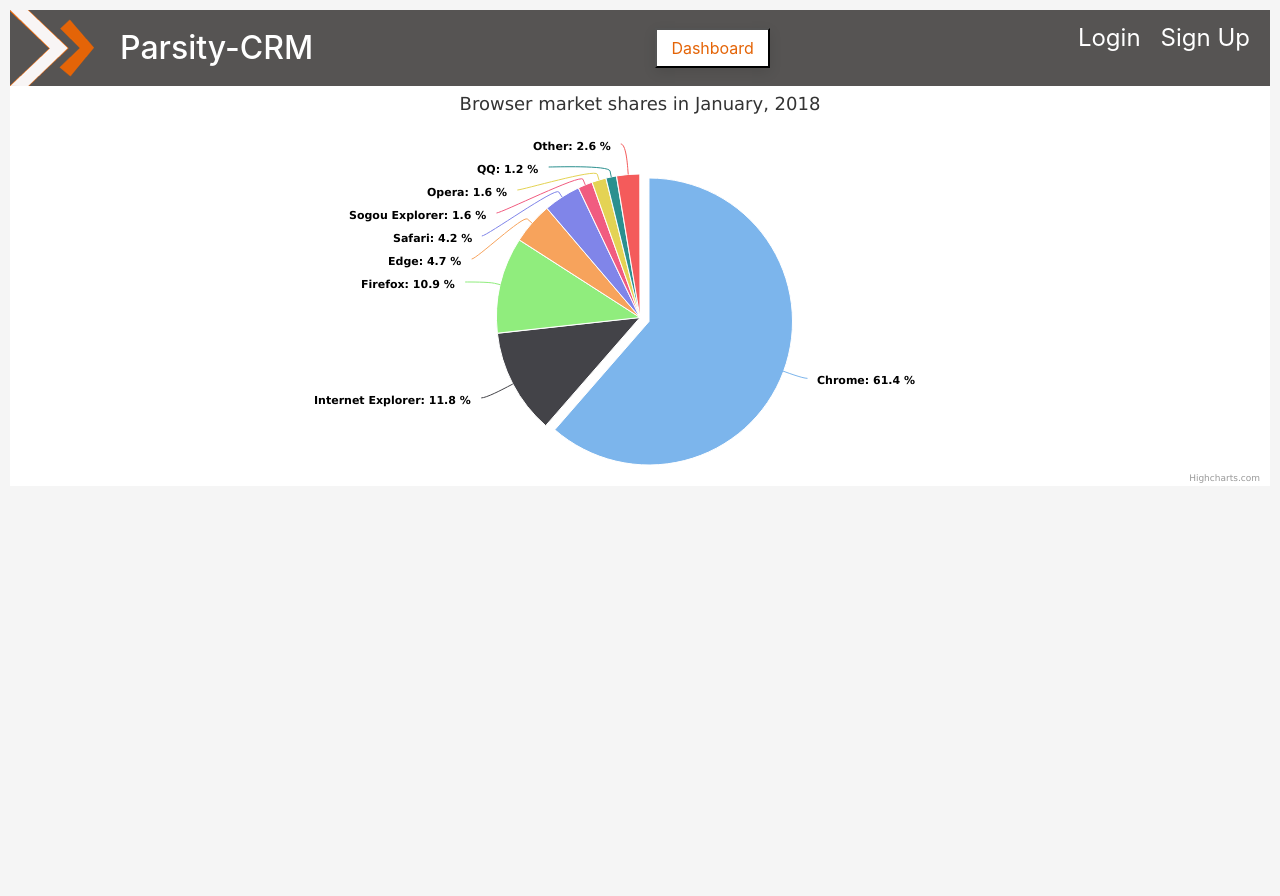
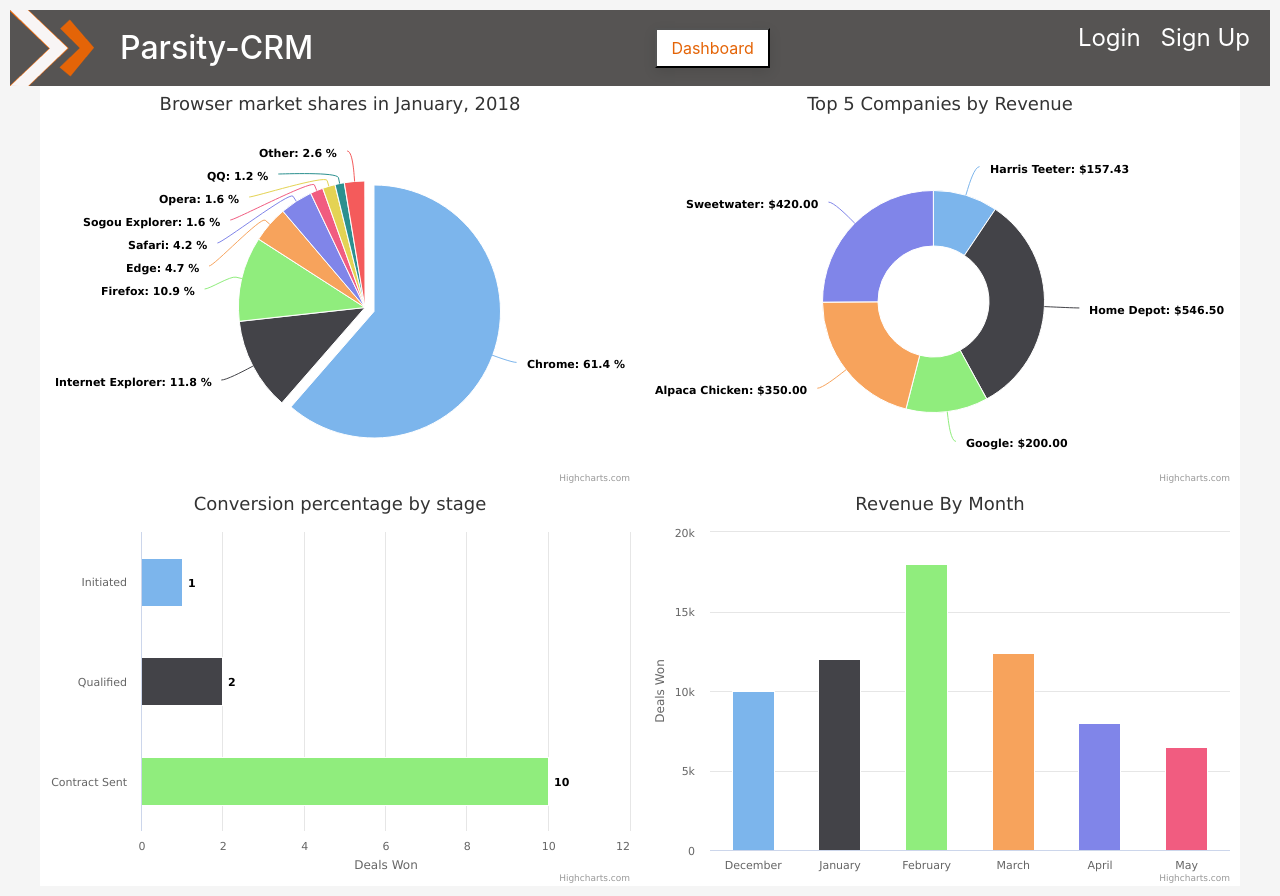
Before and after one commit to connordipietro/closr, a React (Create React App) app in the folder client/: page /dashboard in a window 1280 px wide. Before the commit the page ends 800 px from the top, so only its background shows below. Built offline with nearby package versions, Linux system fonts and the light colour scheme; no server answers.

Commit message:
dashboard graphs, sample data, logo default

```diff
--- a/client/package.json
+++ b/client/package.json
@@ -10,7 +10,6 @@
     "axios": "^0.21.1",
     "bootstrap": "^5.0.1",
     "bootstrap-icons": "^1.5.0",
-    "chart.js": "^3.3.2",
     "highcharts": "^9.1.0",
     "highcharts-react-official": "^3.0.0",
     "lodash": "^4.17.21",
--- a/client/src/components/companies/companies-veiw.js
+++ b/client/src/components/companies/companies-veiw.js
@@ -11,6 +11,7 @@ const queryString = require('query-string');
 function CompaniesView() {
   const { companies } = useSelector(state => state.companyData);
   const { error } = useSelector(state => state.companyData);
+
   const dispatch = useDispatch();
   const location = useLocation();
  /*  const [urlQuery, setUrlQuery] = useState(1); */
@@ -24,7 +25,9 @@ function CompaniesView() {
 
   function renderCompaniesDisplay () {
     if ((_.isEmpty(error) && (!_.isEmpty(companies)))) { // if companies returned from dispatch, render companies
+
       const companyTableRows = companies.map(item => {
+        item.logo = item.logo ? item.logo : 'https://media.tarkett-image.com/large/TH_24567080_24594080_24596080_24601080_24563080_24565080_24588080_001.jpg';
       return (
         <tr key={item._id} className ="table-row">
           <td ><Link className="company-name" to={`companies/${item._id}`}><img src={item.logo} onerror="this.onerror=null; this.remove();" alt="" width="40 auto"/>   {item.name}</Link></td>
--- a/client/src/components/dashboard/dashboard-view/dashboard-display-1.js
+++ b/client/src/components/dashboard/dashboard-view/dashboard-display-1.js
@@ -1,14 +1,12 @@
-import React from 'react'
-import { render } from 'react-dom'
-import Highcharts from 'highcharts'
-import HighchartsReact from 'highcharts-react-official'
+import React from 'react';
+import Highcharts from 'highcharts';
+import HighchartsReact from 'highcharts-react-official';
 import { useSelector, useDispatch } from "react-redux";
 import { getDeals } from '../../../actions';
 import { useEffect } from 'react';
 
+const DashboardView1 = () => {
 
-const DashboardView1 = () => {
-  const { deals }  = useSelector(state => state.dealsData);
   const dispatch = useDispatch();
   useEffect(() => { // loads all deals on initial render
     dispatch(getDeals());
--- /dev/null
+++ b/client/src/components/dashboard/dashboard-view/dashboard-display-2.js
@@ -0,0 +1,79 @@
+import React from 'react'
+import { render } from 'react-dom'
+import Highcharts from 'highcharts'
+import HighchartsReact from 'highcharts-react-official'
+import { useSelector, useDispatch } from "react-redux";
+import { getDeals } from '../../../actions';
+import { useEffect } from 'react';
+
+const DashboardView2 = () => {
+
+  const dispatch = useDispatch();
+  useEffect(() => { // loads all deals on initial render
+    dispatch(getDeals());
+  // eslint-disable-next-line react-hooks/exhaustive-deps
+  },  [getDeals]);
+
+    const options = {
+      chart: {
+        type: 'pie'
+    },
+    title: {
+        text: 'Top 5 Companies by Revenue'
+    },
+    yAxis: {
+        title: {
+            text: 'Total percent market share'
+        }
+    },
+    plotOptions: {
+        pie: {
+            allowPointSelect: true,
+            cursor: 'pointer',
+            dataLabels: {
+                enabled: true,
+                format: '<b>{point.name}</b>: ${y:.2f}'
+            }
+        }
+    },
+    tooltip: {
+        formatter: function() {
+            return '<b>'+ this.point.name +'</b>: $'+ this.y.toFixed(2);
+        }
+    },
+    series: [{
+        name: 'Top 5 Customers',
+        colorByPoint: true,
+        data: [{
+          name: 'Harris Teeter',
+          y: 157.43
+      }, {
+          name: 'Home Depot',
+          y: 546.50
+      }, {
+          name: 'Google',
+          y: 200
+      }, {
+          name: 'Alpaca Chicken',
+          y: 350
+      }, {
+          name: 'Sweetwater',
+          y: 420
+      }],
+        innerSize: '50%',
+    }]
+}
+    const App = () => <div>
+      <HighchartsReact
+        highcharts={Highcharts}
+        options={options}
+      />
+    </div>
+
+  return (
+    <div className="text">
+      <App />
+    </div>
+  );
+  }
+export default DashboardView2;
--- a/client/src/components/dashboard/dashboard-view/dashboard-display-3.js
+++ b/client/src/components/dashboard/dashboard-view/dashboard-display-3.js
@@ -1 +1,68 @@
-/*  */
+/*  */import React from 'react'
+import { render } from 'react-dom'
+import Highcharts from 'highcharts'
+import HighchartsReact from 'highcharts-react-official'
+import { useSelector, useDispatch } from "react-redux";
+import { getDeals } from '../../../actions';
+import { useEffect } from 'react';
+
+const DashboardView3 = () => {
+
+  const dispatch = useDispatch();
+  useEffect(() => { // loads all deals on initial render
+    dispatch(getDeals());
+  // eslint-disable-next-line react-hooks/exhaustive-deps
+  },  [getDeals]);
+
+    const options = {
+      chart: {
+        type: 'bar'
+    },
+    title: {
+        text: 'Conversion percentage by stage'
+    },
+    xAxis: {
+      categories: ['Initiated', 'Qualified', 'Contract Sent'],
+      title: {
+          text: null
+      }
+    },
+    yAxis: {
+        min: 0,
+        title: {
+            text: 'Deals Won'
+        }
+    },
+    plotOptions: {
+      bar: {
+        dataLabels: {
+            enabled: true
+        }
+    }
+    },
+    tooltip: {
+        formatter: function() {
+            return 'Deals Won: <b>'+ this.y +'</b>';
+        }
+    },
+    series: [{
+        name: '',
+        colorByPoint: true,
+        data: [1,2,10],
+        showInLegend: false,
+    }]
+}
+    const App = () => <div>
+      <HighchartsReact
+        highcharts={Highcharts}
+        options={options}
+      />
+    </div>
+
+  return (
+    <div className="text">
+      <App />
+    </div>
+  );
+  }
+export default DashboardView3;
--- a/client/src/components/dashboard/dashboard-view/dashboard-display-4.js
+++ b/client/src/components/dashboard/dashboard-view/dashboard-display-4.js
@@ -1 +1,68 @@
-/*  */
+import React from 'react'
+import { render } from 'react-dom'
+import Highcharts from 'highcharts'
+import HighchartsReact from 'highcharts-react-official'
+import { useSelector, useDispatch } from "react-redux";
+import { getDeals } from '../../../actions';
+import { useEffect } from 'react';
+
+const DashboardView4 = () => {
+
+  const dispatch = useDispatch();
+  useEffect(() => { // loads all deals on initial render
+    dispatch(getDeals());
+  // eslint-disable-next-line react-hooks/exhaustive-deps
+  },  [getDeals]);
+
+    const options = {
+      chart: {
+        type: 'column'
+    },
+    title: {
+        text: 'Revenue By Month'
+    },
+    xAxis: {
+      categories: ['December', 'January', 'February', 'March', 'April', 'May'],
+      title: {
+          text: null
+      }
+    },
+    yAxis: {
+        min: 0,
+        title: {
+            text: 'Deals Won'
+        }
+    },
+    plotOptions: {
+      bar: {
+        dataLabels: {
+            enabled: true
+        }
+    }
+    },
+    tooltip: {
+      formatter: function() {
+          return '<b>$'+ this.y.toFixed(2) +'</b>';
+      }
+  },
+    series: [{
+        name: '',
+        colorByPoint: true,
+        data: [10000,12000,18000,12400,8000,6500],
+        showInLegend: false,
+    }]
+}
+    const App = () => <div>
+      <HighchartsReact
+        highcharts={Highcharts}
+        options={options}
+      />
+    </div>
+
+  return (
+    <div className="text">
+      <App />
+    </div>
+  );
+  }
+export default DashboardView4;
--- a/client/src/components/dashboard/dashboard-view/dashboard-view.js
+++ b/client/src/components/dashboard/dashboard-view/dashboard-view.js
@@ -1,11 +1,21 @@
 import React from 'react';
 import DashboardView1 from "./dashboard-display-1";
 import DashboardView2 from "./dashboard-display-2";
+import DashboardView3 from "./dashboard-display-3";
+import DashboardView4 from "./dashboard-display-4";
+import "./style.css";
 
 function DashboardView() {
   return (
     <React.Fragment>
-      <DashboardView1 />
+      <div className="box-flex">
+      <DashboardView1 className="display"/>
+      <DashboardView2 className="display"/>
+      </div>
+      <div className="box-flex">
+      <DashboardView3 className="display"/>
+      <DashboardView4 className="display"/>
+      </div>
     </React.Fragment>
   );
 };
--- /dev/null
+++ b/client/src/components/dashboard/dashboard-view/style.css
@@ -0,0 +1,4 @@
+.box-flex {
+  display: flex;
+  justify-content: center;
+}
```
Also changed, not shown: client/src/components/dashboard/dashboard-view/index.html (deleted, +0 -17 lines), 1 other file (tests, documents, lock files or other folders).
